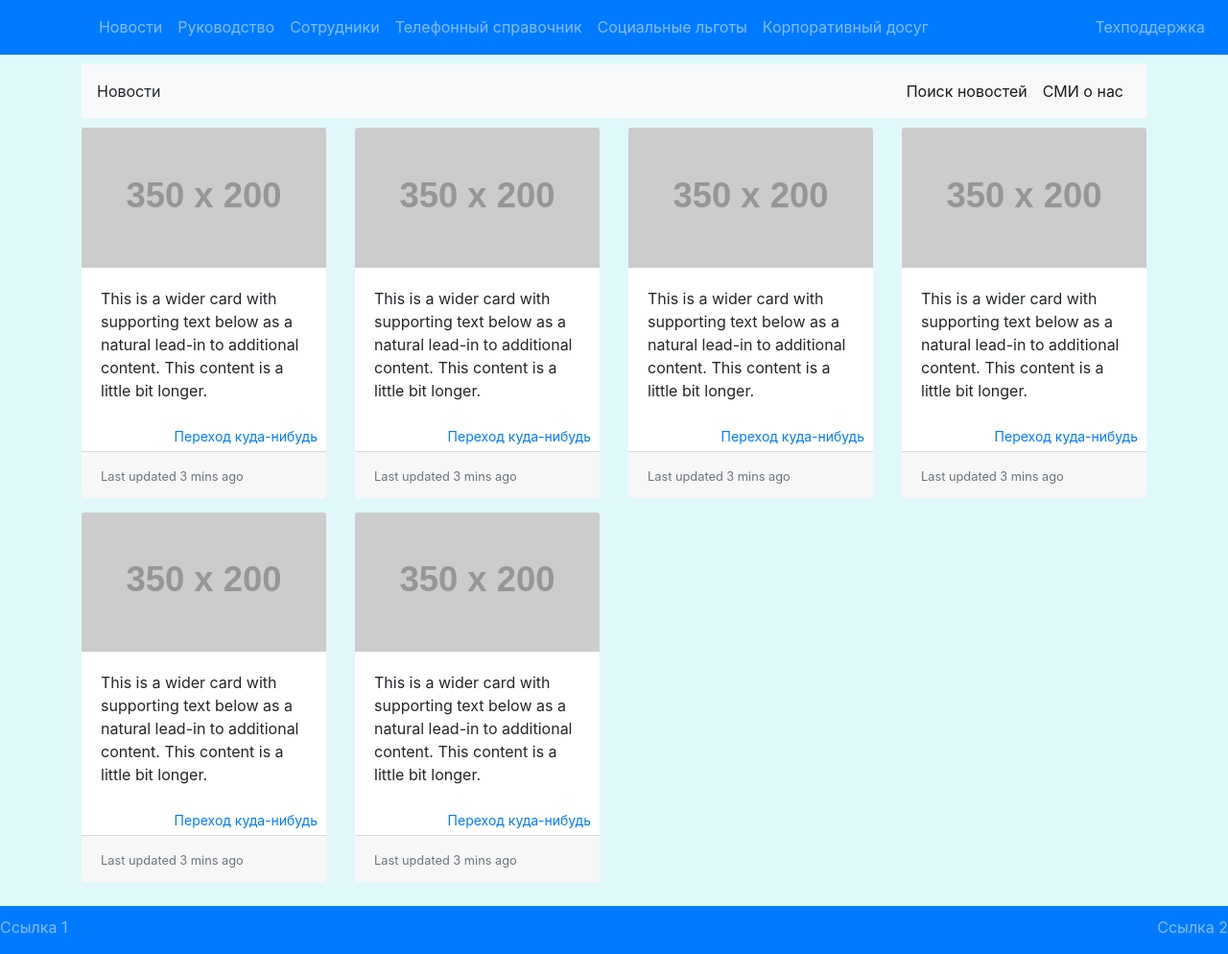
After one commit to dronscky/uwc_portal, a Python web app: template app/news/templates/news/index _old.html in a window 1280 px wide. The commit adds this page. Shown: the whole page at 96% size. Run offline with Jinja, Linux system fonts and the light colour scheme; the template is opened without the code that fills it, so the values that code supplies are empty; grey boxes labelled with a size stand in for pictures from a placeholder-image service; some libraries are stand-ins or nearby versions.

Commit message:
query and jinja in templates

```diff
--- /dev/null
+++ b/app/news/templates/news/index _old.html
@@ -0,0 +1,94 @@
+{% extends 'base.html' %}
+{% block container %}
+	<nav class="navbar navbar-expand-lg navbar-light bg-light">
+		Новости
+		<ul class="navbar-nav ml-auto">
+			<li class="nav-item active">
+				<a class="nav-link" href="#">Поиск новостей</a>
+			</li>
+			<li class="nav-item active">
+				<a class="nav-link" href="#">СМИ о нас</a>
+			</li>
+		</ul>
+	</nav>
+	<div class="grid-posts">
+		<div class="row">
+
+
+			<div class="col-md-3">
+				<div class="card">
+				    <img class="card-img-top" src="https://placehold.it/350x200" alt="Card image cap">
+				    <div class="card-body">
+					    <p class="card-text">This is a wider card with supporting text below as a natural lead-in to additional content. This content is a little bit longer.</p>
+					</div>
+					<a href="#" class="btn btn-link btn-sm ml-auto">Переход куда-нибудь</a>
+					<div class="card-footer">
+					    <small class="text-muted">Last updated 3 mins ago</small>
+					</div>
+				</div>
+			</div>
+			<div class="col-md-3">
+				<div class="card">
+				    <img class="card-img-top" src="https://placehold.it/350x200" alt="Card image cap">
+				    <div class="card-body">
+					    <p class="card-text">This is a wider card with supporting text below as a natural lead-in to additional content. This content is a little bit longer.</p>
+					</div>
+					<a href="#" class="btn btn-link btn-sm ml-auto">Переход куда-нибудь</a>
+					<div class="card-footer">
+					    <small class="text-muted">Last updated 3 mins ago</small>
+					</div>
+				</div>
+			</div>
+			<div class="col-md-3">
+				<div class="card">
+				    <img class="card-img-top" src="https://placehold.it/350x200" alt="Card image cap">
+				    <div class="card-body">
+					    <p class="card-text">This is a wider card with supporting text below as a natural lead-in to additional content. This content is a little bit longer.</p>
+					</div>
+					<a href="#" class="btn btn-link btn-sm ml-auto">Переход куда-нибудь</a>
+					<div class="card-footer">
+					    <small class="text-muted">Last updated 3 mins ago</small>
+					</div>
+				</div>
+			</div>
+			<div class="col-md-3">
+				<div class="card">
+				    <img class="card-img-top" src="https://placehold.it/350x200" alt="Card image cap">
+				    <div class="card-body">
+					    <p class="card-text">This is a wider card with supporting text below as a natural lead-in to additional content. This content is a little bit longer.</p>
+					</div>
+					<a href="#" class="btn btn-link btn-sm ml-auto">Переход куда-нибудь</a>
+					<div class="card-footer">
+					    <small class="text-muted">Last updated 3 mins ago</small>
+					</div>
+				</div>
+			</div>
+			<div class="col-md-3">
+				<div class="card">
+				    <img class="card-img-top" src="https://placehold.it/350x200" alt="Card image cap">
+				    <div class="card-body">
+					    <p class="card-text">This is a wider card with supporting text below as a natural lead-in to additional content. This content is a little bit longer.</p>
+					</div>
+					<a href="#" class="btn btn-link btn-sm ml-auto">Переход куда-нибудь</a>
+					<div class="card-footer">
+					    <small class="text-muted">Last updated 3 mins ago</small>
+					</div>
+				</div>
+			</div>
+			<div class="col-md-3">
+				<div class="card">
+				    <img class="card-img-top" src="https://placehold.it/350x200" alt="Card image cap">
+				    <div class="card-body">
+					    <p class="card-text">This is a wider card with supporting text below as a natural lead-in to additional content. This content is a little bit longer.</p>
+					</div>
+					<a href="#" class="btn btn-link btn-sm ml-auto">Переход куда-нибудь</a>
+					<div class="card-footer">
+					    <small class="text-muted">Last updated 3 mins ago</small>
+					</div>
+				</div>
+			</div>
+
+
+		</div>
+	</div>
+{% endblock %}
```
Also changed, not shown: app/news/templates/news/index.html (+4 -62 lines), app/news/view.py (+3 -5 lines).
